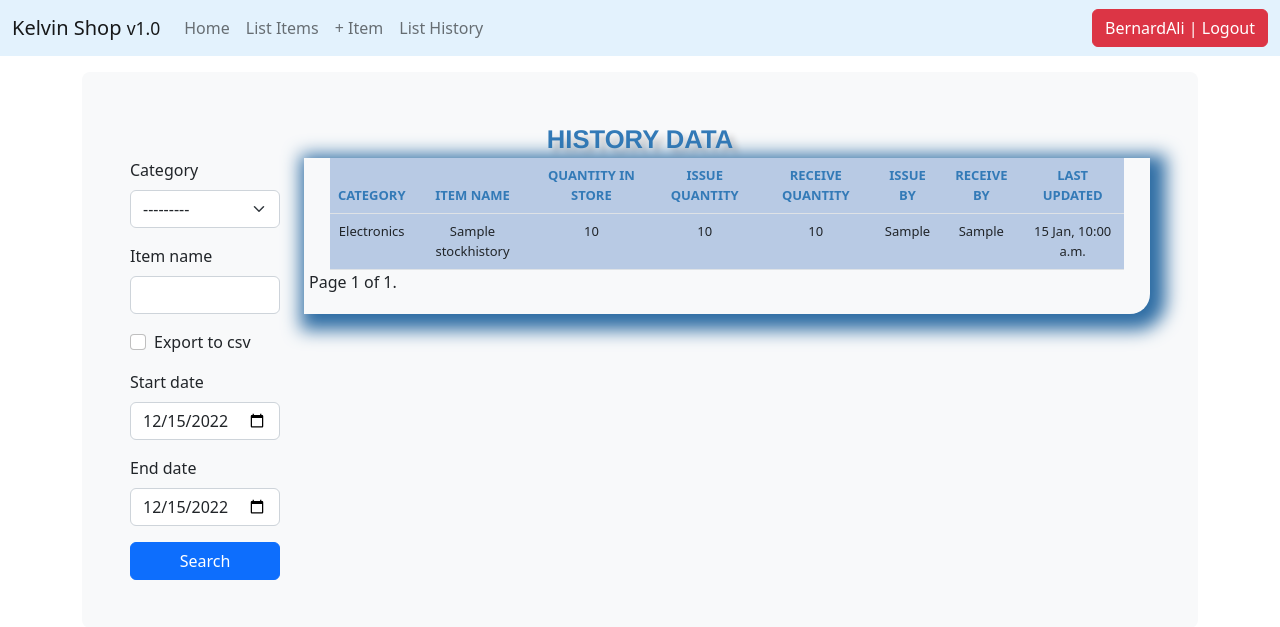
After one commit to BernardAli/store_mgt, a Django app: page /list_history/ in a window 1280 px wide. The commit adds this page. Shown: the top 627 px of the page. Run offline with Django 4.2, Linux system fonts and the light colour scheme; a user stored in the database is signed in; data comes from the database, SQL or seed files in the repository; both versions use the stored data as it was before the commit; tables that the repository leaves empty hold one stand-in row (values such as "Sample post"); some libraries are stand-ins or nearby versions.

Commit message:
Inventory Done

```diff
--- a/mysite/urls.py
+++ b/mysite/urls.py
@@ -17,6 +17,7 @@ from django.contrib import admin
 from django.urls import path, include
 
 urlpatterns = [
+    path('accounts/', include('registration.backends.default.urls')),
     path("admin/", admin.site.urls),
     path("", include("stockmgt.urls")),
 ]
--- a/static/css/style.css
+++ b/static/css/style.css
@@ -51,6 +51,10 @@ th {
      text-align: center;
  }
 
+.mybutton{
+      width: 100%;
+ }
+
 @media (min-width:768px){
 
 }
--- a/stockmgt/admin.py
+++ b/stockmgt/admin.py
@@ -4,6 +4,7 @@ from .forms import StockCreateForm
 
 
 admin.site.register(Category)
+# admin.site.register(StockHistories)
 
 
 class StockCreateAdmin(admin.ModelAdmin):
--- a/stockmgt/forms.py
+++ b/stockmgt/forms.py
@@ -1,5 +1,7 @@
 from django import forms
-from .models import Stock
+from django.utils import timezone
+
+from .models import Stock, StockHistory
 
 
 class StockCreateForm(forms.ModelForm):
@@ -20,20 +22,37 @@ class StockCreateForm(forms.ModelForm):
         item_name = self.cleaned_data.get('item_name')
         if not item_name:
             raise forms.ValidationError('This field is required')
+        for instance in Stock.objects.all():
+            if instance.item_name == item_name:
+                raise forms.ValidationError(str(item_name) + ' is already created')
         return item_name
 
 
 class StockSearchForm(forms.ModelForm):
     export_to_CSV = forms.BooleanField(required=False)
 
+
     class Meta:
         model = Stock
         fields = ['category', 'item_name', 'export_to_CSV']
 
 
+class StockHistorySearchForm(forms.ModelForm):
+    export_to_CSV = forms.BooleanField(required=False)
+    start_date = forms.DateTimeField(widget=forms.widgets.DateInput(attrs={'type': 'date'}),
+                                     required=False, initial=timezone.now)
+    end_date = forms.DateTimeField(widget=forms.widgets.DateInput(attrs={'type': 'date'}),
+                                   required=False, initial=timezone.now)
+
+
+    class Meta:
+        model = Stock
+        fields = ['category', 'item_name', 'export_to_CSV', 'start_date', 'end_date']
+
+
 class StockUpdateForm(forms.ModelForm):
     class Meta:
-        model = Stock
+        model = StockHistory
         fields = ['category', 'item_name', 'quantity']
 
 
@@ -47,3 +66,9 @@ class ReceiveForm(forms.ModelForm):
     class Meta:
         model = Stock
         fields = ['receive_quantity', 'receive_by']
+
+
+class ReorderLevelForm(forms.ModelForm):
+    class Meta:
+        model = Stock
+        fields = ['reorder_level']
--- a/stockmgt/urls.py
+++ b/stockmgt/urls.py
@@ -11,4 +11,6 @@ urlpatterns = [
     path('stock_detail/<str:pk>/', views.stock_detail, name="stock_detail"),
     path('issue_items/<str:pk>/', views.issue_items, name="issue_items"),
     path('receive_items/<str:pk>/', views.receive_items, name="receive_items"),
+    path('reorder_level/<str:pk>/', views.reorder_level, name="reorder_level"),
+    path('list_history/', views.list_history, name='list_history'),
 ]
--- a/stockmgt/views.py
+++ b/stockmgt/views.py
@@ -1,8 +1,10 @@
 import csv
 from django.shortcuts import render, redirect, HttpResponse
+from django.core.paginator import Paginator
+from django.contrib.auth.decorators import login_required
 from django.contrib import messages
-from stockmgt.forms import StockCreateForm, StockSearchForm, StockUpdateForm, IssueForm, ReceiveForm
-from stockmgt.models import Stock
+from .forms import StockCreateForm, StockSearchForm, StockUpdateForm, IssueForm, ReceiveForm, ReorderLevelForm, StockHistorySearchForm
+from .models import Stock, StockHistory
 
 
 # Create your views here.
@@ -16,6 +18,7 @@ def home(request):
     return render(request, "home.html", context)
 
 
+@login_required
 def list_item(request):
     header = 'List of Items'
     form = StockSearchForm(request.POST or None)
@@ -27,9 +30,14 @@ def list_item(request):
         "form": form,
     }
     if request.method == 'POST':
+        category = form['category'].value()
         queryset = Stock.objects.filter(  # category__icontains=form['category'].value(),
             item_name__icontains=form['item_name'].value()
         )
+
+        if category != '':
+            queryset = queryset.filter(category_id=category)
+
         if form['export_to_CSV'].value():
             response = HttpResponse(content_type='text/csv')
             response['Content-Disposition'] = 'attachment; filename="List of stock.csv"'
@@ -47,6 +55,7 @@ def list_item(request):
     return render(request, "list_item.html", context)
 
 
+@login_required
 def add_items(request):
     form = StockCreateForm(request.POST or None)
     if form.is_valid():
@@ -60,6 +69,7 @@ def add_items(request):
     return render(request, "add_item.html", context)
 
 
+@login_required
 def update_items(request, pk):
     queryset = Stock.objects.get(id=pk)
     form = StockUpdateForm(instance=queryset)
@@ -76,6 +86,7 @@ def update_items(request, pk):
     return render(request, 'add_item.html', context)
 
 
+@login_required
 def delete_items(request, pk):
     queryset = Stock.objects.get(id=pk)
     if request.method == 'POST':
@@ -85,6 +96,7 @@ def delete_items(request, pk):
     return render(request, 'delete_item.html')
 
 
+@login_required
 def stock_detail(request, pk):
     queryset = Stock.objects.get(id=pk)
     context = {
@@ -94,11 +106,13 @@ def stock_detail(request, pk):
     return render(request, "stock_detail.html", context)
 
 
+@login_required
 def issue_items(request, pk):
     queryset = Stock.objects.get(id=pk)
     form = IssueForm(request.POST or None, instance=queryset)
     if form.is_valid():
         instance = form.save(commit=False)
+        instance.receive_quantity = 0
         instance.quantity -= instance.issue_quantity
         instance.issue_by = str(request.user)
         messages.success(request, "Issued SUCCESSFULLY. " + str(instance.quantity) + " " + str(
@@ -117,12 +131,15 @@ def issue_items(request, pk):
     return render(request, "add_item.html", context)
 
 
+@login_required
 def receive_items(request, pk):
     queryset = Stock.objects.get(id=pk)
     form = ReceiveForm(request.POST or None, instance=queryset)
     if form.is_valid():
         instance = form.save(commit=False)
+        instance.issue_quantity = 0
         instance.quantity += instance.receive_quantity
+        instance.receive_by = str(request.user)
         instance.save()
         messages.success(request, "Received SUCCESSFULLY. " + str(instance.quantity) + " " + str(
             instance.item_name) + "s now in Store")
@@ -136,3 +153,89 @@ def receive_items(request, pk):
         "username": 'Receive By: ' + str(request.user),
     }
     return render(request, "add_item.html", context)
+
+
+@login_required
+def reorder_level(request, pk):
+    queryset = Stock.objects.get(id=pk)
+    form = ReorderLevelForm(request.POST or None, instance=queryset)
+    if form.is_valid():
+        instance = form.save(commit=False)
+        instance.save()
+        messages.success(request, "Reorder level for " + str(instance.item_name) + " is updated to " + str(
+            instance.reorder_level))
+
+        return redirect("/list_items")
+    context = {
+        "instance": queryset,
+        "form": form,
+    }
+    return render(request, "add_item.html", context)
+
+
+@login_required
+def list_history(request):
+    header = 'HISTORY DATA'
+    queryset = StockHistory.objects.all()
+    paginator = Paginator(queryset, 15)
+    page_number = request.GET.get('page')
+    queryset = paginator.get_page(page_number)
+    form = StockHistorySearchForm(request.POST or None)
+    context = {
+        "header": header,
+        "queryset": queryset,
+        "form": form,
+    }
+    if request.method == 'POST':
+        category = form['category'].value()
+        # queryset = StockHistory.objects.filter(
+        #     item_name__icontains=form['item_name'].value()
+        # )
+
+        queryset = StockHistory.objects.filter(
+            item_name__icontains=form['item_name'].value(),
+            last_updated__range=[
+                form['start_date'].value(),
+                form['end_date'].value()
+            ]
+        )
+
+        if category != '':
+            queryset = queryset.filter(category_id=category)
+
+        if form['export_to_CSV'].value() == True:
+            response = HttpResponse(content_type='text/csv')
+            response['Content-Disposition'] = 'attachment; filename="Stock History.csv"'
+            writer = csv.writer(response)
+            writer.writerow(
+                ['CATEGORY',
+                 'ITEM NAME',
+                 'QUANTITY',
+                 'ISSUE QUANTITY',
+                 'RECEIVE QUANTITY',
+                 'RECEIVE BY',
+                 'ISSUE BY',
+                 'LAST UPDATED'])
+            instance = queryset
+            for stock in instance:
+                writer.writerow(
+                    [stock.category,
+                     stock.item_name,
+                     stock.quantity,
+                     stock.issue_quantity,
+                     stock.receive_quantity,
+                     stock.receive_by,
+                     stock.issue_by,
+                     stock.last_updated])
+            return response
+
+        paginator = Paginator(queryset, 15)
+        page_number = request.GET.get('page')
+        queryset = paginator.get_page(page_number)
+
+        context = {
+            "form": form,
+            "header": header,
+            "queryset": queryset,
+        }
+    return render(request, "list_history.html", context)
--- /dev/null
+++ b/templates/list_history.html
@@ -0,0 +1,68 @@
+{% extends 'base.html' %}
+{% load crispy_forms_tags %}
+
+{% block content %}
+	<div class="header">{{header}}</div>
+
+    <div class="row">
+        <div class="col-sm-2"><!--Start of first col-->
+            <form method='POST' action=''>{% csrf_token %}
+            {{form|crispy}}
+            <input type="submit" value='Search' class="btn btn-primary mybutton"/>
+        </form>
+        </div>
+        <br>
+        <div class="col-sm-10"><!--Start of second col-->
+            <div class="display_table">
+        <table class='table'>
+          <thead>
+            <tr>
+<!--              <th>COUNT</th>-->
+<!--              <th>ID</th>-->
+              <th>CATEGORY</th>
+              <th>ITEM NAME</th>
+              <th>QUANTITY IN STORE</th>
+              <th>ISSUE QUANTITY</th>
+              <th>RECEIVE QUANTITY</th>
+              <th>ISSUE BY</th>
+              <th>RECEIVE BY</th>
+              <th>LAST UPDATED</th>
+            </tr>
+          </thead>
+        {% for instance in queryset %}
+            <tr>
+
+<!--              <td>{{forloop.counter}}</td>-->
+<!--              <td>{{instance.id}}</td>-->
+              <td>{{instance.category}}</td>
+              <td>{{instance.item_name}}</td>
+              <td>{{instance.quantity}}</td>
+              <td>{{instance.issue_quantity}}</td>
+              <td>{{instance.receive_quantity}}</td>
+              <td>{{instance.issue_by}}</td>
+              <td>{{instance.receive_by}}</td>
+              <td>{{instance.last_updated|date:"d M, h:i a"}}</td>
+            </tr>
+        {% endfor %}
+      </table>
+                <div class="pagination">
+    <span class="step-links">
+        {% if queryset.has_previous %}
+            <a href="?page=1">&laquo; first</a>
+            <a href="?page={{ queryset.previous_page_number }}">previous</a>
+        {% endif %}
+
+        <span class="current">
+            Page {{ queryset.number }} of {{ queryset.paginator.num_pages }}.
+        </span>
+
+        {% if queryset.has_next %}
+            <a href="?page={{ queryset.next_page_number }}">next</a>
+            <a href="?page={{ queryset.paginator.num_pages }}">last &raquo;</a>
+        {% endif %}
+    </span>
+</div>
+    </div>
+        </div>
+    </div>
+{% endblock %}
--- a/templates/nav.html
+++ b/templates/nav.html
@@ -9,17 +9,25 @@
             <li class="nav-item">
               <a class="nav-link" aria-current="page" href="{% url 'home' %}">Home</a>
             </li>
+            {% if request.user.is_authenticated %}
               <li class="nav-item">
                 <a class="nav-link" aria-current="page" href="{% url 'list_items' %}">List Items</a>
               </li>
               <li class="nav-item">
                 <a class="nav-link" aria-current="page" href="{% url 'add_items' %}">+ Item</a>
               </li>
+              <li class="nav-item">
+               <a class="nav-link" href="{% url 'list_history' %}">List History</a>
+              </li>
+            {% endif %}
           </ul>
-          <form class="d-flex" role="search">
-            <input class="form-control me-2" type="search" placeholder="Search" aria-label="Search">
-            <button class="btn btn-outline-success" type="submit">Search</button>
-          </form>
+          <ul class="navbar-nav">
+              {% if request.user.is_authenticated %}
+              <li><a href="/accounts/logout"><button class="btn btn-danger">{{ user }} | Logout</button></a></li>
+              {% else %}
+              <li><a href="/accounts/login">Login</a></li>
+              {% endif %}
+          </ul>
         </div>
       </div>
     </nav>
```
Also changed, not shown: mysite/settings.py (+15 -3 lines), requirements.txt (added, +7 -0 lines), stockmgt/models.py (+21 -1 lines), templates/add_item.html (+10 -4 lines), templates/list_item.html (+23 -7 lines), templates/stock_detail.html (+6 -1 lines), db.sqlite3 (deleted), stockmgt/migrations/0001_initial.py, stockmgt/migrations/0002_remove_stock_export_to_csv_alter_stock_category.py (deleted), stockmgt/migrations/0003_stock_created_on.py (deleted). Lines whose indentation alone changed are shown as unchanged.
